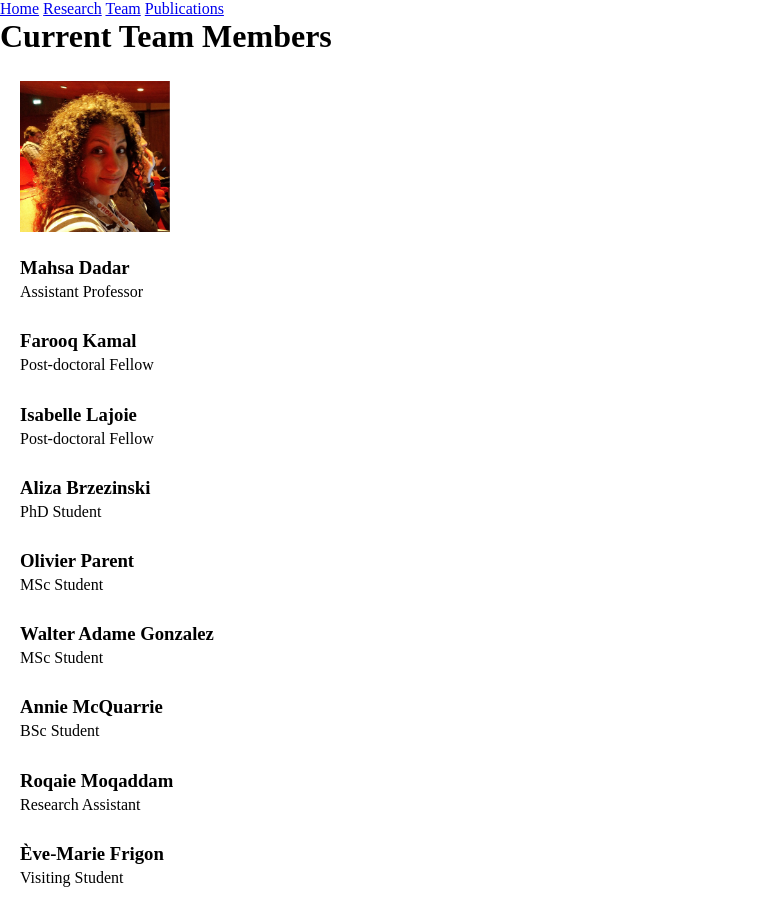
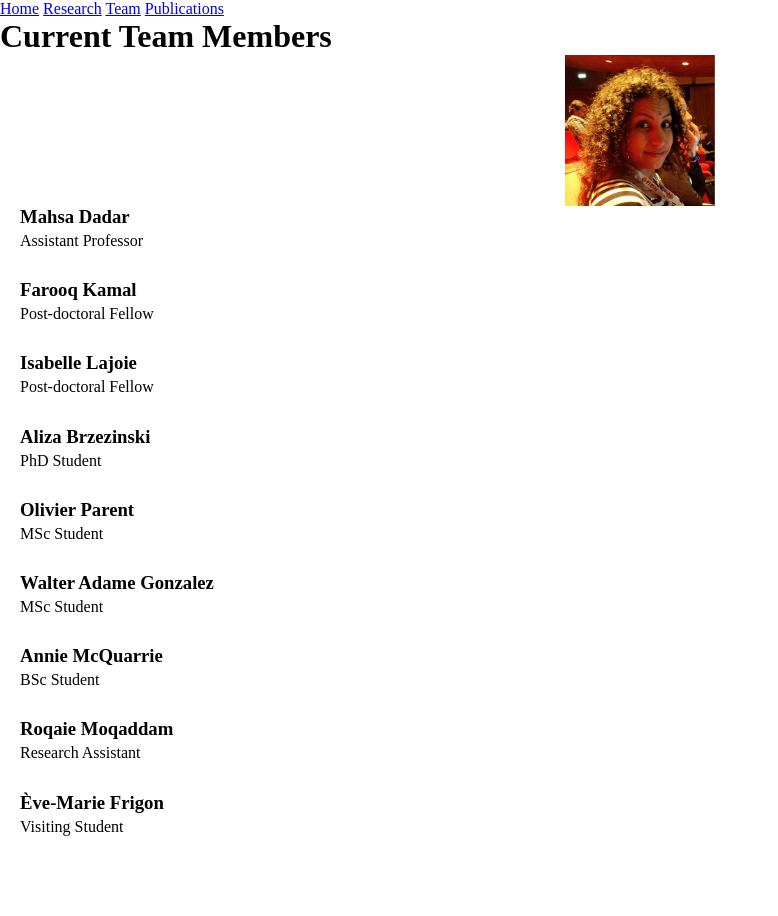
Before and after one commit to VANDAlab/VANDAlab.github.io, a Jekyll site: the page team.html, which Jekyll copies as it is, in a window 1280 px wide. Shown: the whole page, without its empty margins (0-778 px from the left). Built offline with Jekyll 4.4.1, drawn with Linux system fonts in a browser that asks for light colours.

Commit message:
Update style.css

```diff
--- a/assets/css/style.css
+++ b/assets/css/style.css
@@ -73,4 +73,7 @@ img {
 
 .person img {
   max-width: 150px; /* Adjust this value to set the maximum width of the image */
+  height: auto; /* Maintain aspect ratio */
+  display: block; /* Align the image properly */
+  margin: 0 auto; /* Center the image within the .person container */
 }
```
